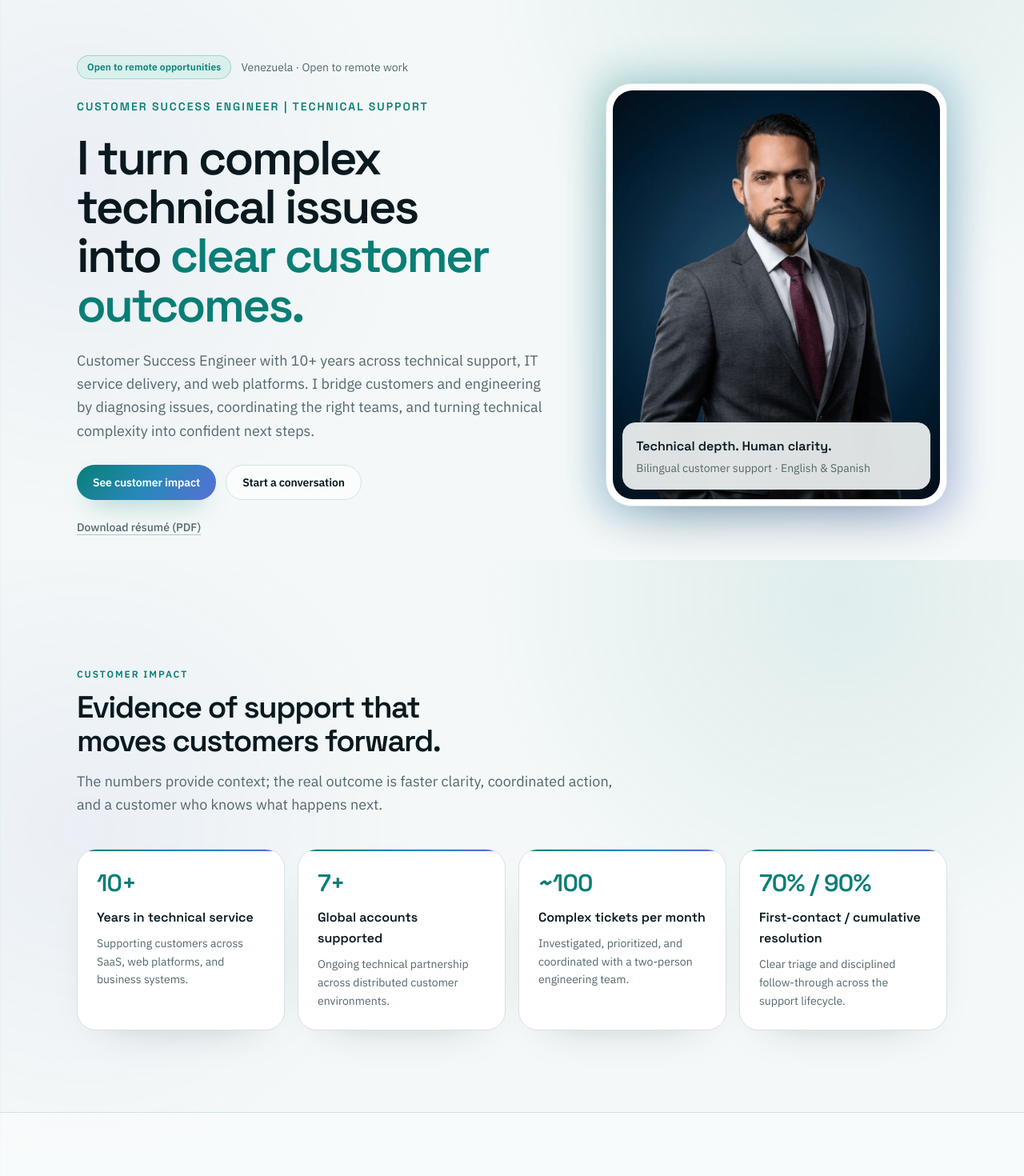
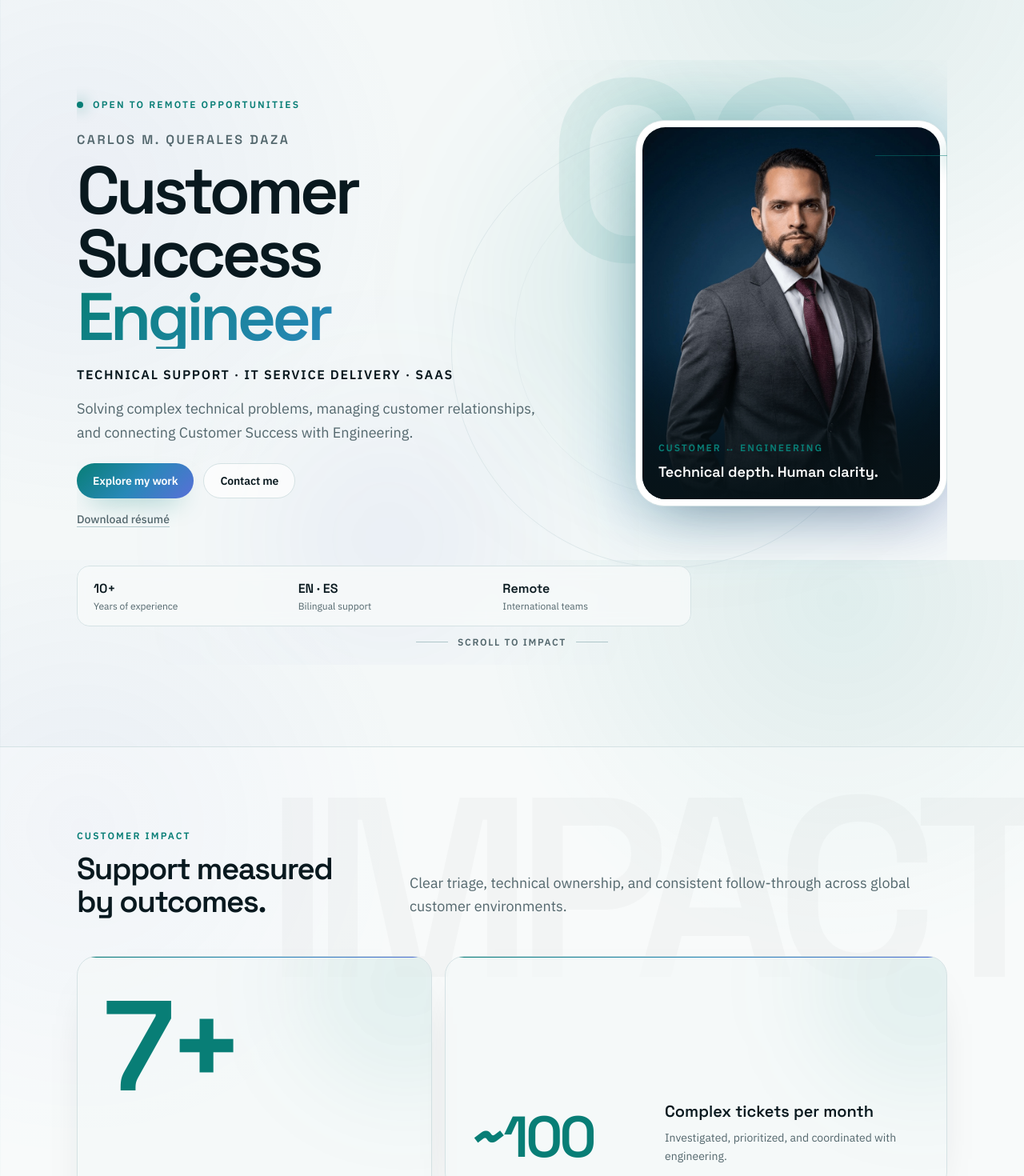
Before and after one commit to CarlosQuerales/Carlos-Portfolio-OS, a Next.js app: page / in a window 1280 px wide. Shown: the part 100-1570 px from the top of the page at 80% size. Built offline with nearby package versions, Linux system fonts and the light colour scheme.

Commit message:
feat: elevate hero and customer impact storytelling

```diff
--- a/src/app/globals.css
+++ b/src/app/globals.css
@@ -175,6 +175,32 @@ summary {
   color: var(--color-accent-contrast);
 }
 
+/* Progressive scroll reveals: unsupported browsers keep content fully visible. */
+@supports (animation-timeline: view()) {
+  @media (prefers-reduced-motion: no-preference) {
+    .scroll-reveal {
+      animation-name: cq-scroll-reveal;
+      animation-duration: 1ms;
+      animation-fill-mode: both;
+      animation-timing-function: ease-out;
+      animation-delay: var(--reveal-delay, 0ms);
+      animation-timeline: view();
+      animation-range: entry 8% cover 30%;
+    }
+  }
+}
+
+@keyframes cq-scroll-reveal {
+  from {
+    opacity: 0.25;
+    transform: translateY(2rem);
+  }
+  to {
+    opacity: 1;
+    transform: translateY(0);
+  }
+}
+
 /* Respect reduced-motion preferences site-wide. */
 @media (prefers-reduced-motion: reduce) {
   *,
--- a/src/app/page.js
+++ b/src/app/page.js
@@ -23,7 +23,7 @@ export default function HomePage() {
 
   return (
     <>
-      <Section className="pt-16 sm:pt-24">
+      <Section className="py-0">
         <Hero profile={profile} />
       </Section>
 
--- a/src/components/sections/CustomerImpact.js
+++ b/src/components/sections/CustomerImpact.js
@@ -1,27 +1,65 @@
 import { Section } from '@/components/ui/Section';
-import { SectionHeading } from '@/components/ui/SectionHeading';
+import { CountUp } from '@/components/ui/CountUp';
+
+const LAYOUT_CLASSES = [
+  'lg:col-span-5 lg:row-span-2 lg:min-h-[30rem] lg:justify-between',
+  'lg:col-span-7 lg:min-h-56 lg:flex-row lg:items-end lg:justify-between lg:gap-10',
+  'lg:col-span-3 lg:min-h-56',
+  'lg:col-span-4 lg:min-h-56',
+];
 
 export function CustomerImpact({ impact }) {
   return (
-    <Section id="customer-impact" className="scroll-mt-24 pt-10 sm:pt-16">
-      <SectionHeading
-        eyebrow="Customer impact"
-        title="Evidence of support that moves customers forward."
-        description="The numbers provide context; the real outcome is faster clarity, coordinated action, and a customer who knows what happens next."
-      />
+    <Section
+      id="customer-impact"
+      className="border-border bg-surface/30 relative scroll-mt-24 overflow-hidden border-y"
+    >
+      <div
+        aria-hidden="true"
+        className="font-display text-fg/[0.025] pointer-events-none absolute top-4 right-[-0.08em] text-[9rem] leading-none font-semibold tracking-[-0.08em] uppercase sm:text-[14rem] lg:text-[20rem]"
+      >
+        Impact
+      </div>
 
-      <dl className="mt-10 grid gap-4 sm:grid-cols-2 lg:grid-cols-4">
-        {impact.map((item) => (
+      <header className="scroll-reveal relative grid gap-5 lg:grid-cols-[0.7fr_1.3fr] lg:items-end">
+        <div>
+          <p className="text-accent text-xs font-semibold tracking-[0.18em] uppercase">
+            Customer impact
+          </p>
+          <h2 className="font-display text-fg mt-3 text-[length:var(--type-heading-2)] leading-[var(--leading-heading)] font-semibold tracking-[var(--tracking-heading)]">
+            Support measured by outcomes.
+          </h2>
+        </div>
+        <p className="text-fg-muted max-w-2xl text-base leading-relaxed lg:justify-self-end lg:text-lg">
+          Clear triage, technical ownership, and consistent follow-through across global
+          customer environments.
+        </p>
+      </header>
+
+      <dl className="relative mt-12 grid gap-4 sm:grid-cols-2 lg:grid-cols-12 lg:grid-rows-2">
+        {impact.map((item, index) => (
           <div
             key={item.label}
-            className="border-border bg-surface relative overflow-hidden rounded-[var(--radius-card)] border p-6 shadow-[var(--shadow-card)]"
+            style={{ '--reveal-delay': `${index * 90}ms` }}
+            className={`scroll-reveal border-border bg-bg/70 group relative flex min-h-52 flex-col overflow-hidden rounded-[var(--radius-card)] border p-6 shadow-[var(--shadow-card)] sm:p-8 ${LAYOUT_CLASSES[index]}`}
           >
-            <div className="absolute inset-x-0 top-0 h-0.5 bg-[image:var(--gradient-brand)]" />
-            <dt className="font-display text-accent text-3xl font-semibold tracking-tight">
-              {item.value}
+            <div className="bg-accent/8 absolute -top-24 -right-24 h-64 w-64 rounded-full blur-3xl transition-transform duration-700 group-hover:scale-125" />
+            <div className="absolute inset-x-0 top-0 h-px bg-[image:var(--gradient-brand)]" />
+
+            <dt
+              className={`font-display text-accent relative leading-none font-semibold tracking-[-0.06em] ${index === 0 ? 'text-8xl sm:text-9xl lg:text-[10rem]' : 'text-6xl sm:text-7xl'}`}
+            >
+              <CountUp value={item.value} prefix={item.prefix} suffix={item.suffix} />
             </dt>
-            <dd className="font-display text-fg mt-3 font-semibold">{item.label}</dd>
-            <p className="text-fg-muted mt-2 text-sm leading-relaxed">{item.detail}</p>
+
+            <div className={`relative ${index === 1 ? 'lg:max-w-xs' : ''}`}>
+              <dd className="font-display text-fg mt-6 text-lg font-semibold sm:text-xl">
+                {item.label}
+              </dd>
+              <p className="text-fg-muted mt-2 max-w-sm text-sm leading-relaxed">
+                {item.detail}
+              </p>
+            </div>
           </div>
         ))}
       </dl>
--- a/src/components/sections/Hero.js
+++ b/src/components/sections/Hero.js
@@ -1,70 +1,121 @@
 import Image from 'next/image';
 import { Button } from '@/components/ui/Button';
-import { Badge } from '@/components/ui/Badge';
 
 /**
  * @param {{ profile: import('@/data/profile').Profile }} props
  */
 export function Hero({ profile }) {
   return (
-    <div className="grid gap-10 lg:grid-cols-[minmax(0,1.05fr)_minmax(20rem,0.75fr)] lg:items-center lg:gap-16">
-      <div className="flex flex-col items-start gap-6">
-        <div className="flex flex-wrap items-center gap-3">
-          <Badge tone="accent">{profile.availability}</Badge>
-          <span className="text-fg-muted text-sm">{profile.location}</span>
+    <div className="relative isolate flex min-h-[calc(100svh-4.5rem)] items-center overflow-hidden py-10 sm:py-14 lg:py-12">
+      <div className="pointer-events-none absolute inset-0 -z-20" aria-hidden="true">
+        <div className="bg-accent/10 absolute top-[8%] right-[8%] h-72 w-72 rounded-full blur-[100px] sm:h-[28rem] sm:w-[28rem]" />
+        <div className="bg-secondary/10 absolute bottom-[4%] left-[24%] h-64 w-64 rounded-full blur-[110px]" />
+        <div className="border-border/70 absolute top-[12%] right-[7%] h-[34rem] w-[34rem] rounded-full border" />
+        <div className="border-border/40 absolute top-[19%] right-[13%] h-[25rem] w-[25rem] rounded-full border" />
       </div>
 
-        <p className="font-display text-accent text-sm font-semibold tracking-[0.14em] uppercase">
-          {profile.role}
+      <div className="grid w-full gap-12 lg:grid-cols-[minmax(0,1.2fr)_minmax(21rem,0.72fr)] lg:items-center lg:gap-8 xl:gap-12">
+        <div className="relative z-10 flex flex-col items-start">
+          <div className="mb-6 flex items-center gap-3">
+            <span className="bg-accent h-2 w-2 rounded-full shadow-[0_0_18px_var(--accent)]" />
+            <p className="text-accent text-xs font-semibold tracking-[0.18em] uppercase">
+              {profile.availability}
+            </p>
+          </div>
+
+          <p className="font-display text-fg-muted text-sm font-semibold tracking-[0.16em] uppercase sm:text-base">
+            {profile.name}
           </p>
 
-        <h1 className="font-display text-fg max-w-4xl text-4xl font-semibold tracking-[-0.045em] text-balance sm:text-5xl sm:leading-[1.02] lg:text-6xl">
-          {profile.heroStatementLead}{' '}
-          <span className="text-accent">{profile.heroStatementAccent}</span>
+          <h1 className="font-display text-fg mt-3 max-w-3xl text-5xl leading-[0.94] font-semibold tracking-[-0.06em] text-balance sm:text-6xl lg:text-[4.6rem] xl:text-[5.25rem]">
+            Customer Success
+            <span className="block bg-[image:var(--gradient-brand)] bg-clip-text text-transparent">
+              Engineer
+            </span>
           </h1>
 
-        <p className="text-fg-muted max-w-2xl text-lg leading-relaxed">
-          {profile.summary}
+          <p className="text-fg mt-5 text-sm font-semibold tracking-[0.1em] uppercase sm:text-base">
+            {profile.serviceLine}
           </p>
 
-        <div className="flex flex-wrap gap-3 pt-1">
-          <Button href="#customer-impact">See customer impact</Button>
+          <p className="text-fg-muted mt-4 max-w-xl text-base leading-relaxed sm:text-lg">
+            {profile.positioning}
+          </p>
+
+          <div className="mt-6 flex flex-wrap gap-3">
+            <Button href="#selected-work">Explore my work</Button>
             <Button href="/contact" variant="ghost">
-            Start a conversation
+              Contact me
             </Button>
           </div>
 
           <a
             href={profile.resumePath}
             download
-          className="text-fg-muted hover:text-accent decoration-border-strong text-sm font-medium underline underline-offset-4 transition-colors"
+            className="text-fg-muted hover:text-accent decoration-border-strong mt-4 text-sm font-medium underline underline-offset-4 transition-colors"
           >
-          Download résumé (PDF)
+            Download résumé
           </a>
         </div>
 
         <figure className="relative mx-auto w-full max-w-md lg:mx-0 lg:max-w-none">
-        <div className="absolute -inset-3 rounded-[2rem] bg-[image:var(--gradient-brand)] opacity-30 blur-xl" />
-        <div className="border-border bg-surface relative overflow-hidden rounded-[2rem] border p-2 shadow-[var(--shadow-lift)]">
+          <span
+            aria-hidden="true"
+            className="font-display text-accent/8 absolute -top-14 -left-20 -z-10 text-[12rem] leading-none font-semibold tracking-[-0.04em] sm:text-[16rem] lg:-top-24 lg:-left-28 lg:text-[20rem]"
+          >
+            CQ
+          </span>
+          <div className="absolute -inset-3 rounded-[2.5rem] bg-[image:var(--gradient-brand)] opacity-30 blur-2xl" />
+          <div className="border-border bg-surface relative overflow-hidden rounded-[2.25rem] border p-2 shadow-[var(--shadow-lift)]">
             <Image
               src="/images/carlos-querales-profile.jpg"
-            alt="Carlos Querales, Customer Success Engineer and Technical Support professional"
+              alt="Carlos M. Querales Daza, Customer Success Engineer"
               width={896}
               height={1200}
-            sizes="(min-width: 1024px) 35vw, (min-width: 640px) 28rem, 90vw"
+              sizes="(min-width: 1280px) 30vw, (min-width: 1024px) 36vw, (min-width: 640px) 28rem, 90vw"
               priority
-            className="aspect-[4/5] w-full rounded-[1.55rem] object-cover object-top"
+              className="aspect-[4/5] w-full rounded-[1.8rem] object-cover object-top"
             />
-          <figcaption className="border-border bg-bg/90 absolute right-5 bottom-5 left-5 rounded-2xl border p-4 backdrop-blur-md">
-            <p className="font-display text-fg font-semibold">
+            <div className="absolute inset-x-2 bottom-2 h-2/5 rounded-b-[1.8rem] bg-gradient-to-t from-[#071318] via-[#071318]/55 to-transparent" />
+            <figcaption className="absolute right-7 bottom-7 left-7">
+              <p className="text-accent text-xs font-semibold tracking-[0.16em] uppercase">
+                Customer ↔ Engineering
+              </p>
+              <p className="font-display mt-2 text-lg font-semibold text-white">
                 Technical depth. Human clarity.
-            </p>
-            <p className="text-fg-muted mt-1 text-sm">
-              Bilingual customer support · English & Spanish
               </p>
             </figcaption>
           </div>
+          <div
+            aria-hidden="true"
+            className="bg-accent absolute top-10 -right-3 h-3 w-3 rounded-full shadow-[0_0_26px_var(--accent)]"
+          />
+          <div
+            aria-hidden="true"
+            className="border-accent/50 absolute top-[2.8rem] -right-[0.35rem] h-px w-24 border-t"
+          />
         </figure>
+
+        <dl className="border-border bg-surface/45 grid gap-px overflow-hidden rounded-2xl border backdrop-blur-sm sm:grid-cols-3 lg:col-span-2 lg:max-w-3xl">
+          {profile.signals.map((signal) => (
+            <div key={signal.label} className="bg-bg/55 px-5 py-4">
+              <dt className="font-display text-fg text-base font-semibold">
+                {signal.value}
+              </dt>
+              <dd className="text-fg-muted mt-0.5 text-xs">{signal.label}</dd>
+            </div>
+          ))}
+        </dl>
+      </div>
+
+      <a
+        href="#customer-impact"
+        className="text-fg-muted hover:text-accent absolute bottom-5 left-1/2 hidden -translate-x-1/2 items-center gap-3 text-xs font-semibold tracking-[0.14em] uppercase transition-colors xl:flex"
+      >
+        <span className="bg-border-strong h-px w-10" />
+        Scroll to impact
+        <span className="bg-border-strong h-px w-10" />
+      </a>
     </div>
   );
 }
--- /dev/null
+++ b/src/components/ui/CountUp.js
@@ -0,0 +1,55 @@
+'use client';
+
+import { useEffect, useRef, useState } from 'react';
+
+/**
+ * A progressively enhanced metric. The final value is rendered on the server;
+ * animation runs once when visible and is skipped for reduced-motion users.
+ * @param {{ value: number, prefix?: string, suffix?: string }} props
+ */
+export function CountUp({ value, prefix = '', suffix = '' }) {
+  const elementRef = useRef(null);
+  const [displayValue, setDisplayValue] = useState(value);
+
+  useEffect(() => {
+    const element = elementRef.current;
+    const reduceMotion = window.matchMedia('(prefers-reduced-motion: reduce)').matches;
+
+    if (!element || reduceMotion) return undefined;
+
+    const observer = new IntersectionObserver(
+      ([entry]) => {
+        if (!entry.isIntersecting) return;
+
+        observer.disconnect();
+        const startedAt = performance.now();
+        const duration = 900;
+
+        function animate(now) {
+          const progress = Math.min((now - startedAt) / duration, 1);
+          const eased = 1 - Math.pow(1 - progress, 3);
+          setDisplayValue(Math.round(value * eased));
+
+          if (progress < 1) requestAnimationFrame(animate);
+        }
+
+        setDisplayValue(0);
+        requestAnimationFrame(animate);
+      },
+      { threshold: 0.45 }
+    );
+
+    observer.observe(element);
+    return () => observer.disconnect();
+  }, [value]);
+
+  return (
+    <span ref={elementRef} aria-label={`${prefix}${value}${suffix}`}>
+      <span aria-hidden="true">
+        {prefix}
+        {displayValue}
+        {suffix}
+      </span>
+    </span>
+  );
+}
--- a/src/data/customer-success.js
+++ b/src/data/customer-success.js
@@ -5,25 +5,28 @@
 export const customerSuccess = {
   impact: [
     {
-      value: '10+',
-      label: 'Years in technical service',
-      detail: 'Supporting customers across SaaS, web platforms, and business systems.',
+      value: 7,
+      suffix: '+',
+      label: 'Global accounts supported',
+      detail: 'Technical partnership across distributed customer environments.',
     },
     {
-      value: '7+',
-      label: 'Global accounts supported',
-      detail: 'Ongoing technical partnership across distributed customer environments.',
+      value: 100,
+      prefix: '~',
+      label: 'Complex tickets per month',
+      detail: 'Investigated, prioritized, and coordinated with engineering.',
     },
     {
-      value: '~100',
-      label: 'Complex tickets per month',
-      detail:
-        'Investigated, prioritized, and coordinated with a two-person engineering team.',
+      value: 70,
+      suffix: '%',
+      label: 'First-contact resolution',
+      detail: 'Clear triage and actionable guidance from the first interaction.',
     },
     {
-      value: '70% / 90%',
-      label: 'First-contact / cumulative resolution',
-      detail: 'Clear triage and disciplined follow-through across the support lifecycle.',
+      value: 90,
+      suffix: '%',
+      label: 'Cumulative resolution',
+      detail: 'Disciplined ownership and follow-through across the support lifecycle.',
     },
   ],
   supportSteps: [
--- a/src/data/profile.js
+++ b/src/data/profile.js
@@ -4,23 +4,30 @@
  * @property {string} role
  * @property {string} location
  * @property {string} availability
- * @property {string} heroStatementLead
- * @property {string} heroStatementAccent
+ * @property {string} serviceLine
+ * @property {string} positioning
  * @property {string} summary
+ * @property {{ value: string, label: string }[]} signals
  * @property {string[]} focusAreas
  * @property {string} resumePath
  */
 
 /** @type {Profile} */
 export const profile = {
-  name: 'Carlos Querales',
-  role: 'Customer Success Engineer | Technical Support',
+  name: 'Carlos M. Querales Daza',
+  role: 'Customer Success Engineer',
   location: 'Venezuela · Open to remote work',
   availability: 'Open to remote opportunities',
-  heroStatementLead: 'I turn complex technical issues into',
-  heroStatementAccent: 'clear customer outcomes.',
+  serviceLine: 'Technical Support · IT Service Delivery · SaaS',
+  positioning:
+    'Solving complex technical problems, managing customer relationships, and connecting Customer Success with Engineering.',
   summary:
     'Customer Success Engineer with 10+ years across technical support, IT service delivery, and web platforms. I bridge customers and engineering by diagnosing issues, coordinating the right teams, and turning technical complexity into confident next steps.',
+  signals: [
+    { value: '10+', label: 'Years of experience' },
+    { value: 'EN · ES', label: 'Bilingual support' },
+    { value: 'Remote', label: 'International teams' },
+  ],
   focusAreas: [
     'Customer Success Engineering',
     'Technical Support & Incident Management',
```
Lines whose indentation alone changed are shown as unchanged.
